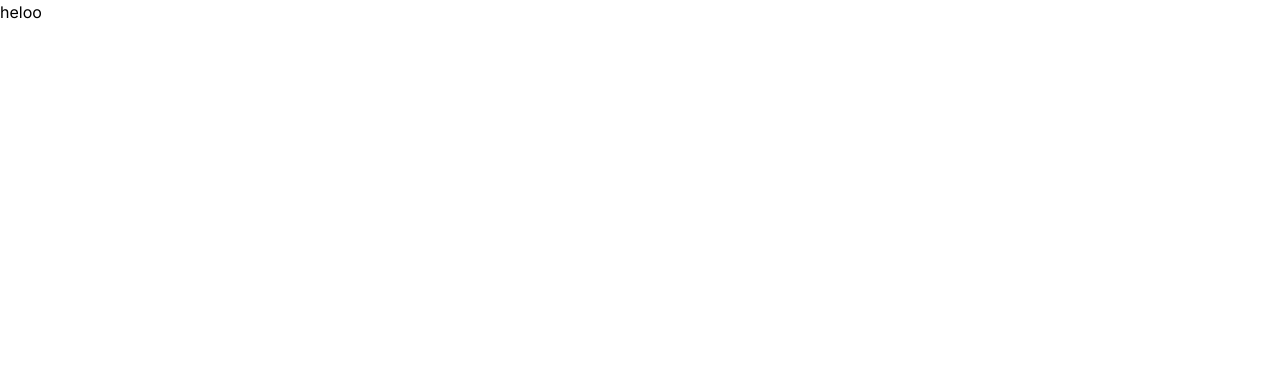
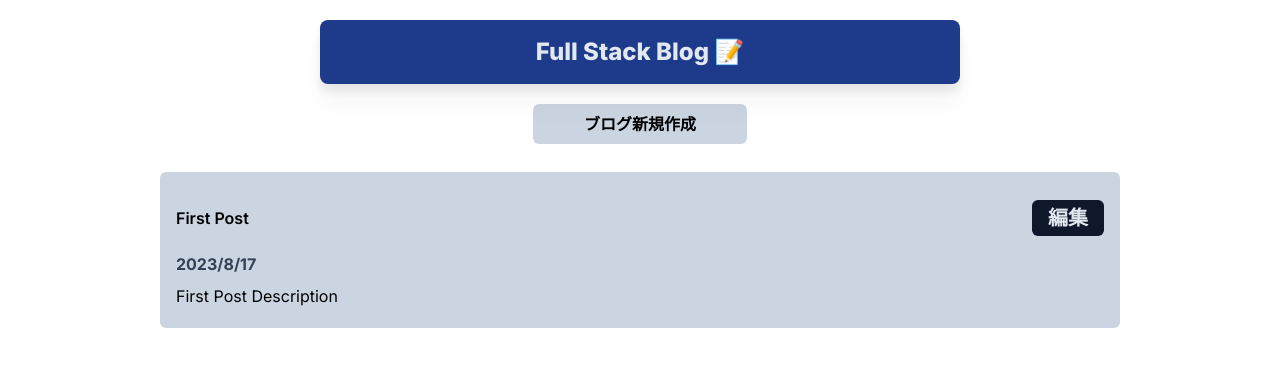
Before and after one commit to likuor/blog-supabase, a Next.js app: page / in a window 1280 px wide. Shown: the top 366 px of the page. Built offline with nearby package versions, Linux system fonts and the light colour scheme.

Commit message:
add: home design

```diff
--- a/src/app/page.tsx
+++ b/src/app/page.tsx
@@ -1,9 +1,47 @@
 import Image from 'next/image'
+import Link from 'next/link'
 
 export default function Home() {
   return (
-    <div>
-      heloo
-    </div>
+    <main className="w-full h-full">
+      <div className="md:w-2/4 sm:w-3/4 m-auto p-4 my-5 rounded-lg bg-blue-900 drop-shadow-xl">
+        <h1 className="text-slate-200 text-center text-2xl font-extrabold">
+          Full Stack Blog 📝
+        </h1>
+      </div>
+      {/* Link */}
+      <div className="flex my-5">
+        <Link
+          href={"/blog/add"}
+          className=" md:w-1/6 sm:w-2/4 text-center rounded-md p-2 m-auto bg-slate-300 font-semibold"
+        >
+          ブログ新規作成
+        </Link>
+      </div>
+
+      <div className="w-full flex flex-col justify-center items-center">
+        <div className="w-3/4 p-4 rounded-md mx-3 my-2 bg-slate-300 flex flex-col justify-center">
+          <div className="flex items-center my-3">
+            <div className="mr-auto">
+              <h2 className="mr-auto font-semibold">First Post</h2>
+            </div>
+            <Link
+              href={`/blog/edit/1`}
+              className="px-4 py-1 text-center text-xl bg-slate-900 rounded-md font-semibold text-slate-200"
+            >
+              編集
+            </Link>
+          </div>
+
+          <div className="mr-auto my-1">
+            <blockquote className="font-bold text-slate-700">2023/8/17</blockquote>
+          </div>
+
+          <div className="mr-auto my-1">
+            <h2>First Post Description</h2>
+          </div>
+        </div>
+      </div>
+    </main>
   )
 }
```
